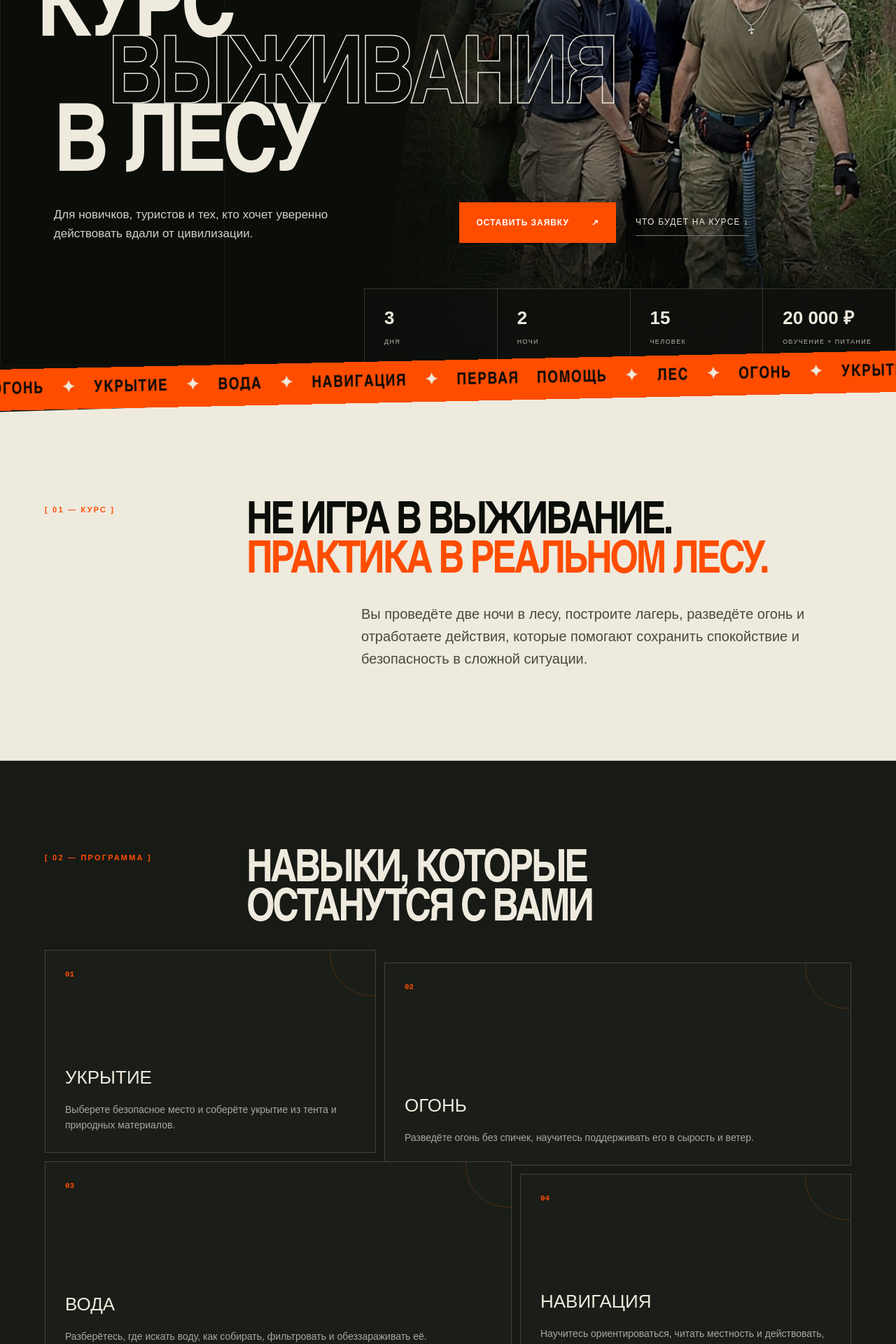
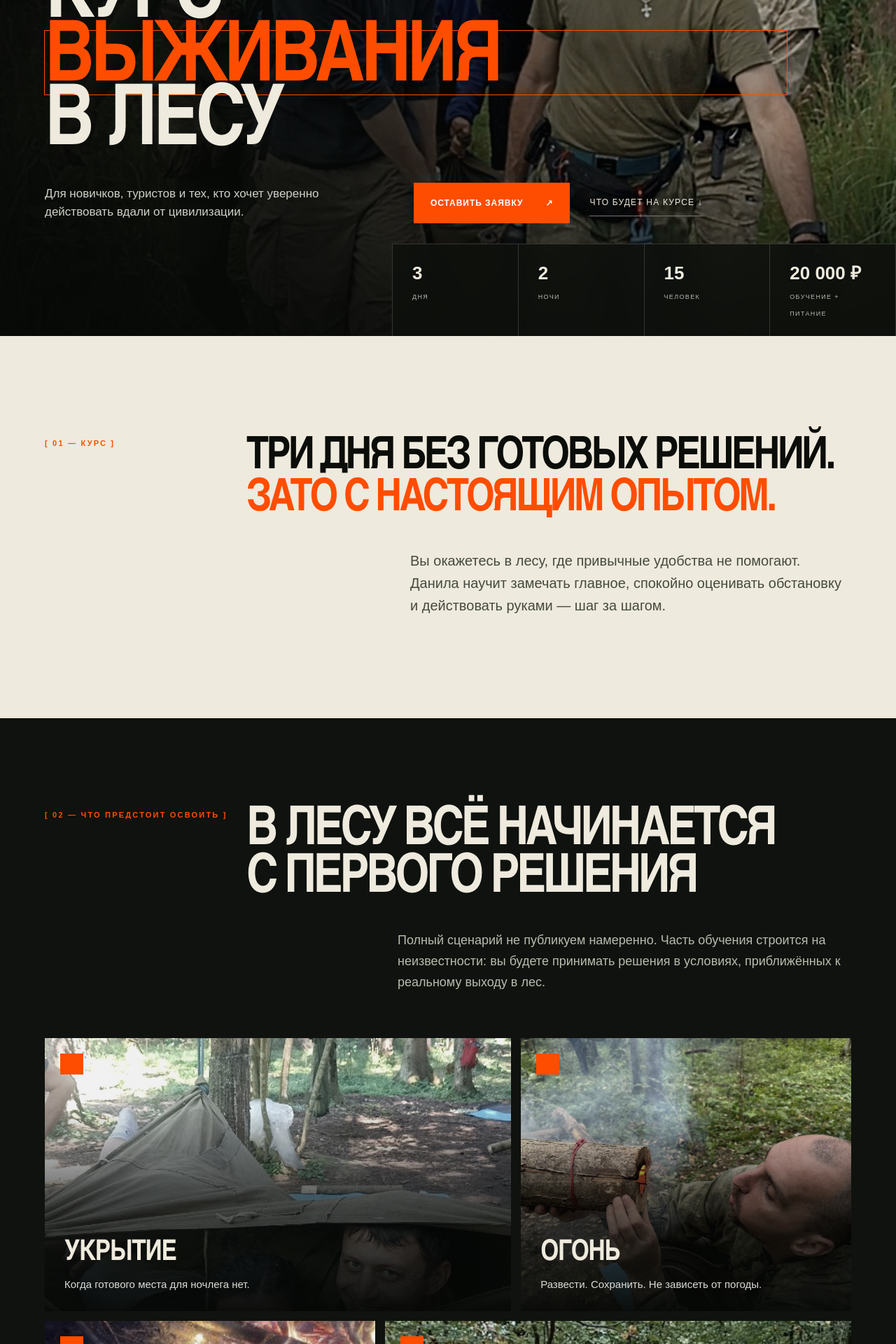
Before and after one commit to nezagorami56/danila-kvl, a React (Vite) app: page / in a window 1280 px wide. Shown: the part 320-2240 px from the top of the page at 70% size. Built offline with nearby package versions, Linux system fonts and the light colour scheme.

Commit message:
Redesign program with a field-journal concept

```diff
--- a/app/globals.css
+++ b/app/globals.css
@@ -56,3 +56,64 @@ body{background-color:var(--ink);background-image:radial-gradient(rgba(255,255,2
   .section{padding-top:90px;padding-bottom:90px}.hero{min-height:800px;padding-bottom:155px}.hero-photo{inset:0;clip-path:none;opacity:.53}.hero-shade{background:linear-gradient(90deg,rgba(9,12,9,.95),rgba(9,12,9,.36)),linear-gradient(0deg,#0c0f0b,transparent 55%)}.hero-grid{display:none}.hero-content{width:auto;margin:0 22px;padding-top:140px}.hero-meta{width:100%}.hero-meta>span{display:none}.hero h1{font-size:clamp(62px,18vw,100px);line-height:.78;margin-top:45px}.hero h1 span:nth-child(2){margin-left:0}.hero h1 span:nth-child(3){margin-left:0}.hero-bottom{display:block;margin:38px 0 0}.hero-actions{margin-top:28px}.route-stamp{width:90px;height:90px;right:18px;top:105px}.route-stamp span{font-size:34px}.ticker div{font-size:18px}.intro{padding-top:120px}.skill-grid{grid-template-columns:1fr}.skill,.skill:nth-child(n){grid-column:1;transform:none}.story-strip{transform:none;padding:4px;gap:4px;height:560px}.safety{clip-path:polygon(0 3%,100% 0,100% 97%,0 100%);padding-top:120px;padding-bottom:120px}.signup form{transform:none;box-shadow:8px 8px 0 var(--acid)}
 }
 @media(max-width:480px){.hero h1{font-size:57px}.route-stamp{display:none}.hero-lead{font-size:15px}.hero-actions{gap:18px}.button{min-height:54px;padding:0 18px}.story-strip{height:460px}}
+
+/* Field journal redesign */
+.hero{min-height:760px;height:100svh;max-height:980px}
+.hero-photo{inset:0;clip-path:none}
+.hero-photo:after{content:"";position:absolute;inset:0;background:linear-gradient(90deg,rgba(7,9,7,.95) 0%,rgba(7,9,7,.77) 38%,rgba(7,9,7,.12) 76%),linear-gradient(0deg,rgba(7,9,7,.78),transparent 38%)}
+.hero-shade{display:none}
+.hero-content{width:min(1180px,90%);margin:0 auto;padding-top:40px}
+.hero-meta{width:min(560px,52%)}
+.hero h1{font-size:clamp(72px,9.4vw,148px);line-height:.76;max-width:1060px;margin:42px 0 34px}
+.hero h1 span:nth-child(2),.hero h1 span:nth-child(3){margin-left:0}
+.hero h1 .outline{color:var(--paper);-webkit-text-stroke:0}
+.hero h1 span:nth-child(2){color:var(--acid)}
+.hero-bottom{margin-left:0;align-items:center;justify-content:space-between;max-width:940px}
+.hero-actions{flex-shrink:0}.hero-facts{width:min(720px,64vw)}
+.intro{clip-path:none;margin-top:0;padding-top:145px;padding-bottom:145px}
+.intro-copy h2{max-width:980px;line-height:.94}
+.intro-copy p{margin-top:40px;max-width:630px}
+
+.program{padding-top:130px;padding-bottom:120px;background:#0f120e}
+.program-intro{display:grid;grid-template-columns:1fr 3fr;align-items:start;margin-bottom:64px}
+.program-intro h2{font-size:clamp(52px,6vw,92px);margin:0;max-width:1050px}
+.program-lead{font-size:18px;line-height:1.65;color:#b8bcae;max-width:680px;margin:38px 0 0 25%}
+.skill-grid{display:grid;grid-template-columns:repeat(12,1fr);grid-auto-rows:390px;gap:14px;border:0}
+.skill,.skill:nth-child(n){grid-column:span 4;min-height:0;padding:0;border:0;transform:none;background:#171b15;position:relative;overflow:hidden;isolation:isolate}
+.skill:nth-child(1),.skill:nth-child(5){grid-column:span 7}
+.skill:nth-child(2),.skill:nth-child(6){grid-column:span 5}
+.skill:nth-child(3){grid-column:span 5}.skill:nth-child(4){grid-column:span 7}
+.skill>img{position:absolute;inset:0;z-index:-2;filter:saturate(.63) contrast(1.08);transition:transform .8s ease,filter .8s ease}
+.skill-shade{position:absolute;inset:0;z-index:-1;background:linear-gradient(0deg,rgba(6,8,6,.97) 0%,rgba(6,8,6,.56) 45%,rgba(6,8,6,.06) 74%)}
+.skill:after{display:none}.skill:hover{transform:none;background:transparent}.skill:hover>img{transform:scale(1.035);filter:saturate(.82) contrast(1.05)}
+.skill-number{position:absolute;top:22px;left:22px;font:700 10px/1 monospace;color:white;background:var(--acid);padding:9px 10px}
+.skill-copy{position:absolute;left:28px;right:28px;bottom:27px}
+.skill h3{font:900 clamp(32px,3.2vw,50px)/.95 "Arial Narrow",Impact,Arial,sans-serif;text-transform:uppercase;letter-spacing:-.03em;margin:0 0 12px}
+.skill p{font-size:15px;line-height:1.45;color:#dbddd5;max-width:380px;margin:0}
+.program-path{display:grid;grid-template-columns:auto 1fr auto 1fr auto;align-items:center;gap:20px;border-top:1px solid var(--line);border-bottom:1px solid var(--line);padding:27px 0;margin-top:70px;text-transform:uppercase;font-size:11px;font-weight:800;letter-spacing:.14em}
+.program-path i{height:1px;background:rgba(255,255,255,.27);font-size:0}.program-path i:after{content:"";display:block;width:7px;height:7px;border-top:1px solid var(--acid);border-right:1px solid var(--acid);transform:rotate(45deg);margin:-4px 0 0 auto}
+
+.field-note{min-height:720px;position:relative;display:flex;align-items:flex-end;overflow:hidden}
+.field-note>img{position:absolute;inset:0;object-position:center 48%;filter:saturate(.66) contrast(1.08)}
+.field-note:after{content:"";position:absolute;inset:0;background:linear-gradient(0deg,rgba(8,10,7,.95),rgba(8,10,7,.05) 70%)}
+.field-note>div{position:relative;z-index:1;width:90%;margin:0 auto 70px;display:grid;grid-template-columns:1fr 3fr;align-items:end}
+.field-note span{text-transform:uppercase;letter-spacing:.18em;font-size:10px;color:var(--acid)}
+.field-note blockquote{margin:0;font:900 clamp(36px,5vw,76px)/.95 "Arial Narrow",Impact,Arial,sans-serif;text-transform:uppercase;letter-spacing:-.035em}
+
+.instructor{padding-top:145px;padding-bottom:145px}.instructor-image{min-height:760px}
+.instructor-copy .lead{font-size:20px}.instructor-copy li{font-size:13px}
+.gallery-main img,.gallery-side>img{filter:saturate(.72) contrast(1.04)}
+.safety{clip-path:none;padding-top:130px;padding-bottom:130px}
+.outcomes{background:#171a15;display:grid;grid-template-columns:1fr 3fr;gap:0}
+.outcomes-title h2{font-size:clamp(48px,5vw,78px)}
+.outcome-list{border-top:1px solid var(--line)}
+.outcome-list article{display:grid;grid-template-columns:60px 1fr 1.25fr;align-items:center;gap:24px;padding:28px 0;border-bottom:1px solid var(--line)}
+.outcome-list article>span{font:700 10px monospace;color:var(--acid)}
+.outcome-list h3{font-size:24px;text-transform:uppercase;margin:0}.outcome-list p{color:var(--muted);line-height:1.55;margin:0;font-size:15px}
+
+@media(max-width:850px){
+  .hero{min-height:810px;height:auto;max-height:none}.hero-photo{opacity:1}.hero-photo:after{background:linear-gradient(90deg,rgba(7,9,7,.91),rgba(7,9,7,.32)),linear-gradient(0deg,#080a07 0%,rgba(8,10,7,.4) 58%,rgba(8,10,7,.28))}.hero-content{width:auto;margin:0 22px;padding-top:136px}.hero-meta{width:100%}.hero h1{font-size:clamp(58px,17vw,88px);line-height:.8;margin:50px 0 34px}.hero-bottom{display:block}.hero-actions{margin-top:28px}.intro{padding-top:100px;padding-bottom:100px}.intro-copy p{margin-left:0}.program{padding-top:100px}.program-intro{grid-template-columns:1fr;margin-bottom:46px}.program-intro h2{margin-top:30px;font-size:clamp(45px,12vw,68px)}.program-lead{margin:30px 0 0;font-size:16px}.skill-grid{grid-template-columns:1fr;grid-auto-rows:410px;gap:9px}.skill,.skill:nth-child(n){grid-column:1}.program-path{grid-template-columns:1fr;gap:14px}.program-path i{width:1px;height:22px;margin-left:6px}.program-path i:after{margin:15px 0 0 -3px;transform:rotate(135deg)}.field-note{min-height:620px}.field-note>div{grid-template-columns:1fr;margin-bottom:45px}.field-note blockquote{margin-top:22px}.instructor-image{min-height:560px}.outcomes{grid-template-columns:1fr}.outcome-list{margin-top:30px}.outcome-list article{grid-template-columns:40px 1fr}.outcome-list p{grid-column:2}.safety{padding-top:100px;padding-bottom:100px}
+}
+@media(max-width:480px){
+  .hero h1{font-size:55px}.hero-lead{font-size:16px}.hero-facts{width:100%}.skill-grid{grid-auto-rows:360px}.skill-copy{left:22px;right:22px;bottom:23px}.field-note{min-height:530px}.outcome-list h3{font-size:21px}
+}
--- a/app/page.tsx
+++ b/app/page.tsx
@@ -3,12 +3,12 @@
 import { FormEvent, useState } from "react";
 
 const skills = [
-  ["01", "Укрытие", "Выберете безопасное место и соберёте укрытие из тента и природных материалов."],
-  ["02", "Огонь", "Разведёте огонь без спичек, научитесь поддерживать его в сырость и ветер."],
-  ["03", "Вода", "Разберётесь, где искать воду, как собирать, фильтровать и обеззараживать её."],
-  ["04", "Навигация", "Научитесь ориентироваться, читать местность и действовать, если сбились с пути."],
-  ["05", "Первая помощь", "Отработаете базовые действия при травмах и переохлаждении вдали от города."],
-  ["06", "Верёвочная техника", "Освоите основные узлы, страховку, перемещение по сложному рельефу и сигналы бедствия."],
+  { n: "01", title: "Укрытие", text: "Когда готового места для ночлега нет.", image: "./course/shelter.jpeg", position: "center 42%" },
+  { n: "02", title: "Огонь", text: "Развести. Сохранить. Не зависеть от погоды.", image: "./course/fire.jpeg", position: "center 40%" },
+  { n: "03", title: "Вода", text: "Найти источник и сделать воду безопасной.", image: "./course/campfire.jpeg", position: "center 65%" },
+  { n: "04", title: "Ориентирование", text: "Понять, где вы и куда двигаться дальше.", image: "./course/trail.jpeg", position: "center 55%" },
+  { n: "05", title: "Первая помощь", text: "Не растеряться, когда помощь не приедет сразу.", image: "./course/group.jpeg", position: "center 36%" },
+  { n: "06", title: "Верёвка", text: "Пройти там, где обычной тропы уже нет.", image: "./course/rope.jpeg", position: "center 45%" },
 ];
 
 const essentials = [
@@ -56,7 +56,6 @@ export default function Home() {
       <section className="hero" id="top">
         <div className="hero-photo"><img src="./course/hero.jpeg" alt="Участники курса идут по лесному маршруту" /></div>
         <div className="hero-shade" />
-        <div className="hero-grid" aria-hidden="true" />
         <div className="hero-content">
           <div className="hero-meta"><p className="eyebrow">Подмосковье · Октябрь 2026</p><span>Координаты после регистрации</span></div>
           <h1><span>Курс</span><span className="outline">выживания</span><span>в лесу</span></h1>
@@ -65,26 +64,28 @@ export default function Home() {
             <div className="hero-actions"><a className="button primary" href="#signup">Оставить заявку <span>↗</span></a><a className="text-link" href="#program">Что будет на курсе ↓</a></div>
           </div>
         </div>
-        <div className="route-stamp" aria-hidden="true"><span>03</span><small>дня<br/>в лесу</small></div>
         <div className="hero-facts"><div><b>3</b><span>дня</span></div><div><b>2</b><span>ночи</span></div><div><b>15</b><span>человек</span></div><div><b>20 000 ₽</b><span>обучение + питание</span></div></div>
       </section>
 
-      <div className="ticker" aria-hidden="true"><div>ОГОНЬ <i>✦</i> УКРЫТИЕ <i>✦</i> ВОДА <i>✦</i> НАВИГАЦИЯ <i>✦</i> ПЕРВАЯ ПОМОЩЬ <i>✦</i> ЛЕС <i>✦</i> ОГОНЬ <i>✦</i> УКРЫТИЕ <i>✦</i></div></div>
-
       <section className="intro section">
         <p className="section-number">[ 01 — КУРС ]</p>
-        <div className="intro-copy"><h2>Не игра в выживание.<br/><span>Практика в реальном лесу.</span></h2><p>Вы проведёте две ночи в лесу, построите лагерь, разведёте огонь и отработаете действия, которые помогают сохранить спокойствие и безопасность в сложной ситуации.</p></div>
+        <div className="intro-copy"><h2>Три дня без готовых решений.<br/><span>Зато с настоящим опытом.</span></h2><p>Вы окажетесь в лесу, где привычные удобства не помогают. Данила научит замечать главное, спокойно оценивать обстановку и действовать руками — шаг за шагом.</p></div>
       </section>
 
       <section className="program section" id="program">
-        <div className="section-head"><p className="section-number">[ 02 — ПРОГРАММА ]</p><h2>Навыки, которые<br/>останутся с вами</h2></div>
-        <div className="skill-grid">{skills.map(([n, title, text]) => <article className="skill" key={n}><span>{n}</span><h3>{title}</h3><p>{text}</p></article>)}</div>
+        <div className="program-intro"><p className="section-number">[ 02 — ЧТО ПРЕДСТОИТ ОСВОИТЬ ]</p><div><h2>В лесу всё начинается<br/>с первого решения</h2><p className="program-lead">Полный сценарий не публикуем намеренно. Часть обучения строится на неизвестности: вы будете принимать решения в условиях, приближённых к реальному выходу в лес.</p></div></div>
+        <div className="skill-grid">{skills.map(({n, title, text, image, position}) => <article className="skill" key={n}>
+          <img src={image} alt="" style={{objectPosition: position}} />
+          <div className="skill-shade" />
+          <span className="skill-number">{n}</span>
+          <div className="skill-copy"><h3>{title}</h3><p>{text}</p></div>
+        </article>)}</div>
+        <div className="program-path" aria-label="Подход к обучению"><span>Освоить</span><i>→</i><span>Применить</span><i>→</i><span>Действовать самостоятельно</span></div>
       </section>
 
-      <section className="story-strip">
-        <figure className="story tall"><img src="./course/fire.jpeg" alt="Практика разведения огня"/><figcaption>Огонь без спичек</figcaption></figure>
-        <figure className="story"><img src="./course/shelter.jpeg" alt="Участники в самодельном укрытии"/><figcaption>Свой лагерь</figcaption></figure>
-        <figure className="story"><img src="./course/rope.jpeg" alt="Практика верёвочной техники"/><figcaption>Сложный рельеф</figcaption></figure>
+      <section className="field-note">
+        <img src="./course/hero.jpeg" alt="Группа выходит на лесной маршрут" />
+        <div><span>Полевое правило № 1</span><blockquote>Не угадывать, что будет дальше.<br/>Быть готовым действовать.</blockquote></div>
       </section>
 
       <section className="instructor section" id="instructor">
@@ -104,9 +105,9 @@ export default function Home() {
         <p className="section-number">[ 05 — БЕЗОПАСНОСТЬ ]</p><div><h2>Сложно —<br/><i>не значит опасно</i></h2><p>Перед стартом Данила проверяет подготовку группы и снаряжение. На маршруте есть аптечка, связь, запасной план и возможность экстренной эвакуации. О состоянии здоровья достаточно сообщить заранее.</p></div>
       </section>
 
-      <section className="reviews section">
-        <div className="section-head"><p className="section-number">[ 06 — ВПЕЧАТЛЕНИЯ ]</p><h2>Что обычно<br/>забирают с курса</h2><span className="demo-label">Примеры впечатлений · заменить на реальные отзывы</span></div>
-        <div className="review-grid"><blockquote>«Понимание, что паника — не план. Теперь я знаю, с чего начать, если что-то пошло не так.»<cite>Типичное впечатление новичка</cite></blockquote><blockquote>«Самое ценное — всё делаешь руками. После курса огонь, узлы и укрытие уже не выглядят теорией.»<cite>Типичное впечатление участника</cite></blockquote></div>
+      <section className="outcomes section">
+        <div className="outcomes-title"><p className="section-number">[ 06 — РЕЗУЛЬТАТ ]</p><h2>С курса<br/>вы унесёте</h2></div>
+        <div className="outcome-list"><article><span>01</span><h3>Спокойствие</h3><p>Понимание, с чего начинать, когда привычного плана больше нет.</p></article><article><span>02</span><h3>Навыки</h3><p>То, что вы не просто услышали, а сделали собственными руками.</p></article><article><span>03</span><h3>Опору на себя</h3><p>Уверенность без бравады — основанную на реальном опыте.</p></article></div>
       </section>
 
       <section className="faq section" id="faq">
```
Also changed, not shown: public/course/campfire.jpeg (added).
